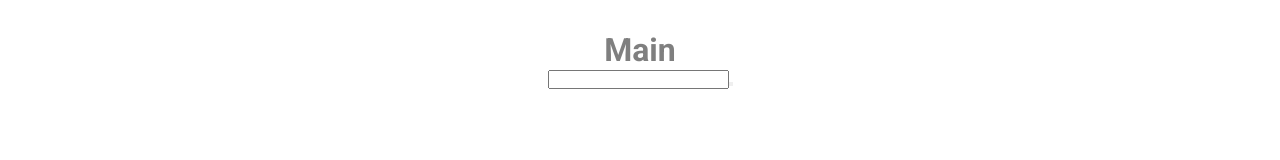
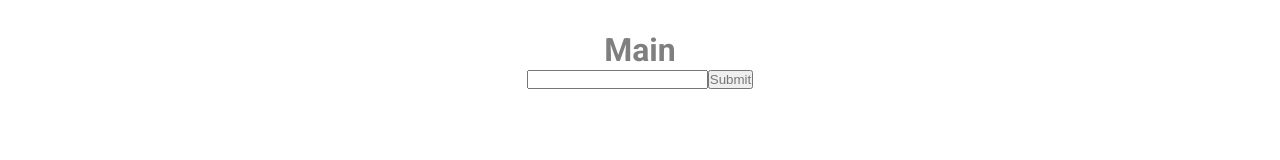
Before and after one commit to MatsveiDubaleka/ivashin, a React (Create React App) app: page / in a window 1280 px wide. Shown: the part 340-500 px from the top of the page. Built offline with nearby package versions, Linux system fonts and the light colour scheme.

Commit message:
feat: add form and hook useRef Tue, 22 Nov 2022 22:04:05 +0300

```diff
--- a/src/components/addToDo.tsx
+++ b/src/components/addToDo.tsx
@@ -1,18 +1,25 @@
-import React from 'react';
-
-const handleSubmit = (event: React.FormEvent) => {
-  console.log(event.target);
-};
-
-const handleClick = (event: React.MouseEvent) => {
-  console.log(event.target);
-};
+import React, { useRef } from 'react';
 
 export const AddToDo: React.FC = () => {
+  const inputRef = useRef(null);
+  const formRef = useRef(null);
+
+  const handleSubmit = (event: React.FormEvent) => {
+    event.preventDefault();
+    console.log(inputRef);
+  };
+
+  const handleClick = (event: React.MouseEvent) => {
+    event.preventDefault();
+    console.log(event.target);
+  };
+
   return (
-    <form onSubmit={handleSubmit}>
-      <input type='text' name='addToDo' id='addToDo' />
-      <button type='submit' onClick={handleClick}></button>
+    <form action='' onSubmit={handleSubmit} ref={formRef}>
+      <input type='text' name='addToDo' id='addToDo' ref={inputRef} />
+      <button type='submit' onClick={handleClick}>
+        Submit
+      </button>
     </form>
   );
 };
```
